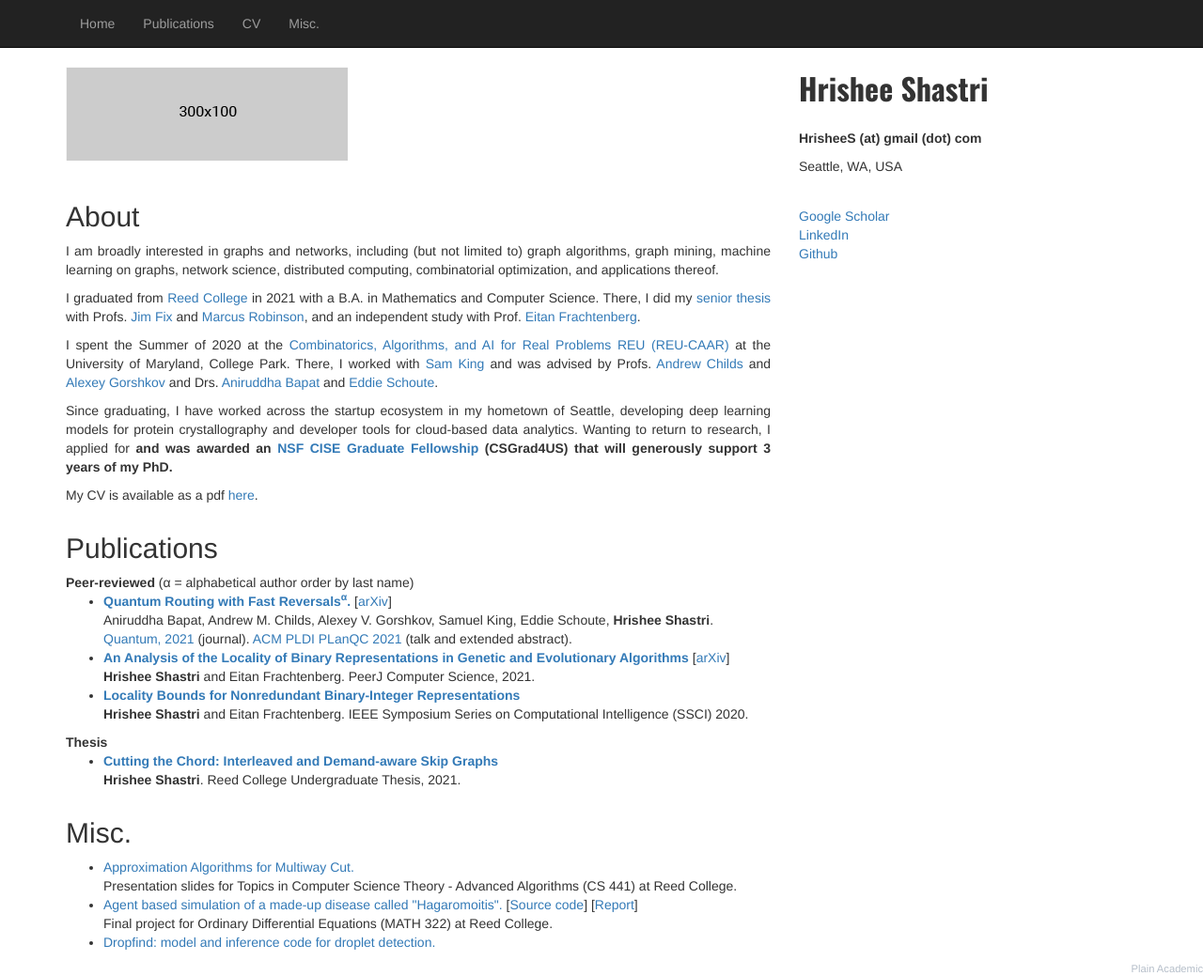
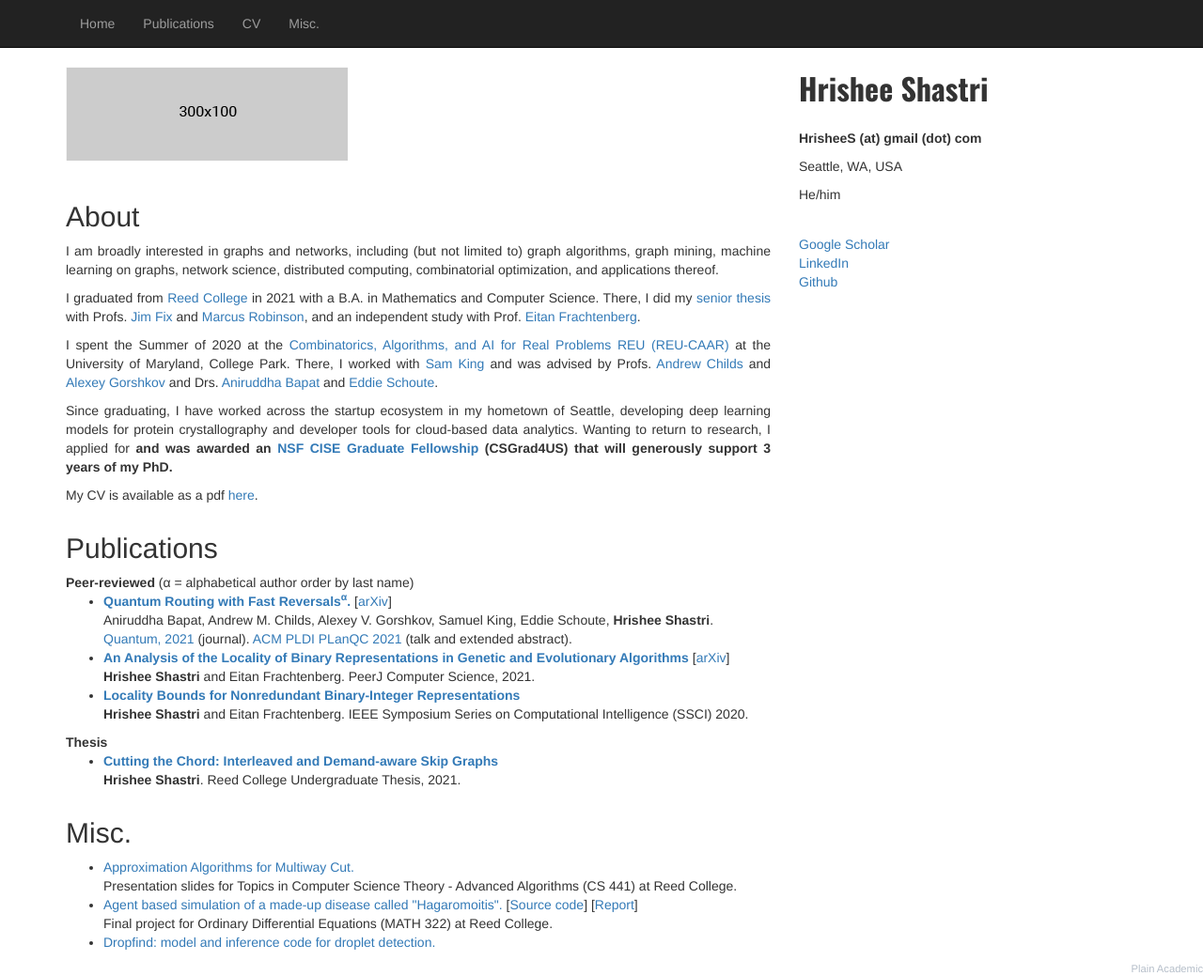
Before and after one commit to shastrihm/shastrihm.github.io, a plain HTML site: page index.html in a window 1280 px wide. Shown: the whole page at 94% size. Drawn offline with nearby package versions, Linux system fonts and the light colour scheme.

Commit message:
Pronouns

```diff
--- a/index.html
+++ b/index.html
@@ -75,6 +75,7 @@
                 <div style="font-family: 'Oswald', sans-serif; font-size: 32px;"><b>Hrishee Shastri</b></div><br>
                 <p><b>HrisheeS (at) gmail (dot) com</b><br>
                 <p>Seattle, WA, USA<br>
+		<p>He/him<br>
                 </p>
             </div>
 
```
